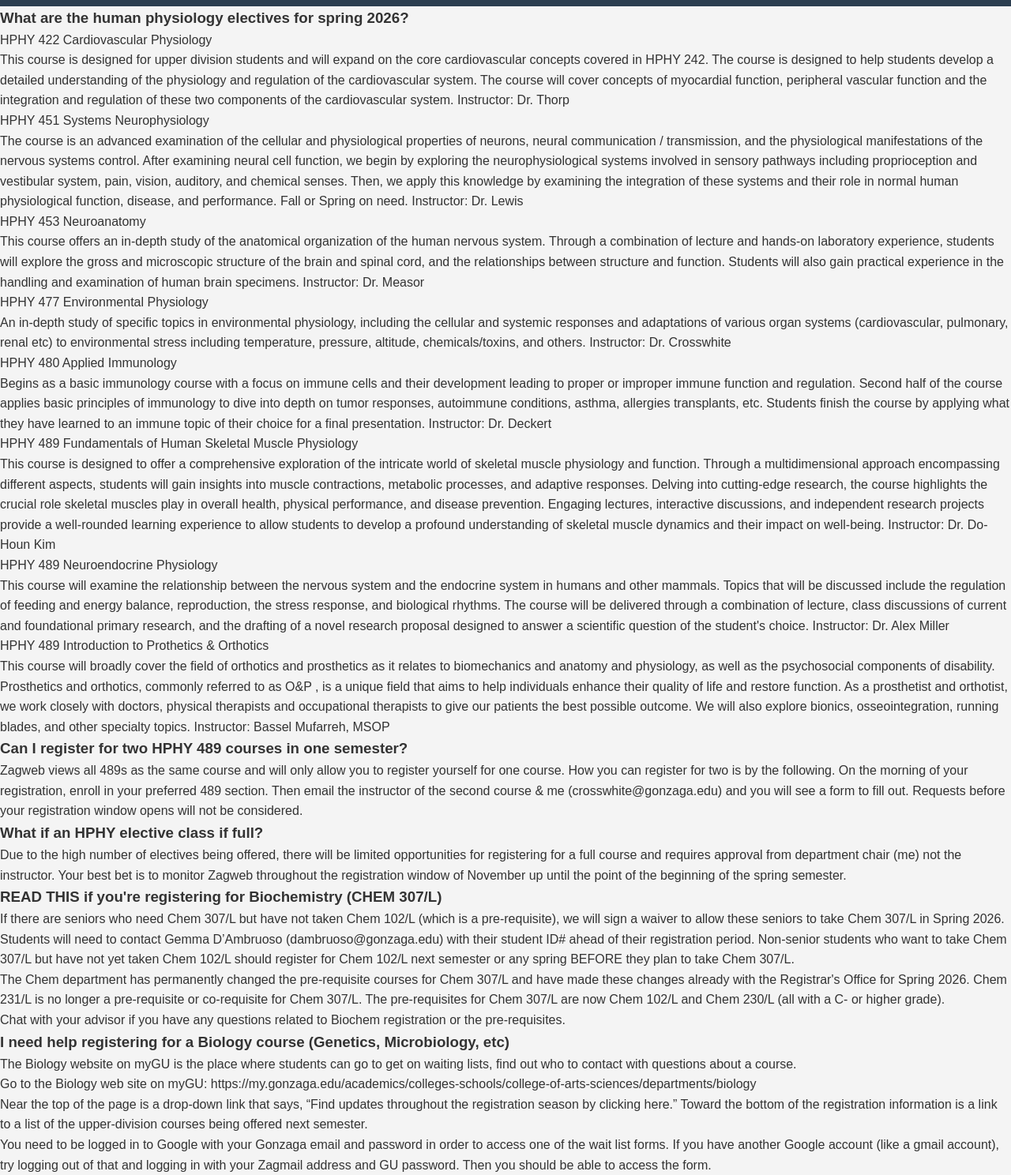
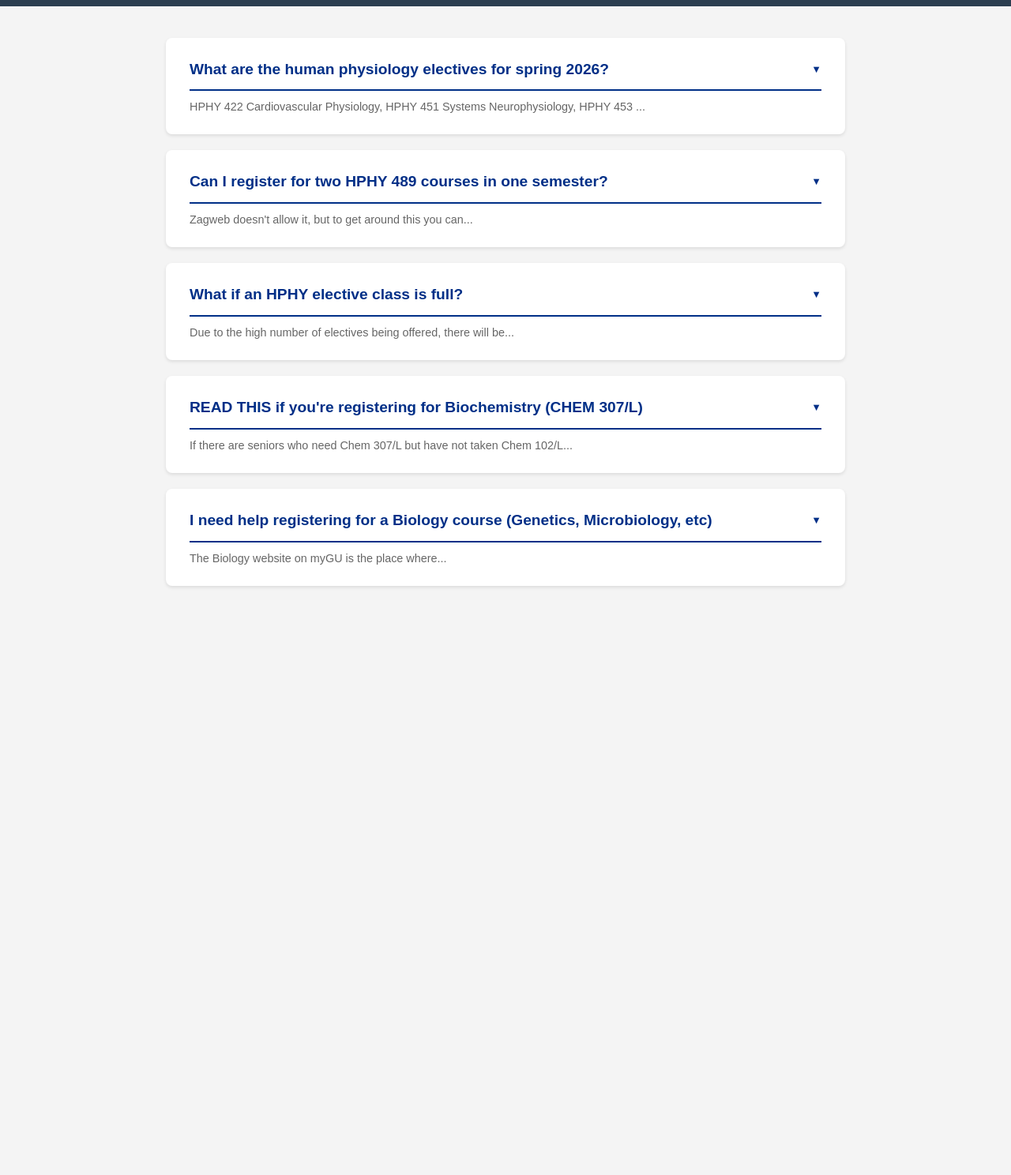
Before and after one commit to TiernanMurphy/human-physiology-scheduling, a website: page client/pages/faq.html in a window 1280 px wide. Shown: the part 66-1554 px from the top of the page at 79% size. After the commit the page ends 848 px from the top, so only its background shows below. Drawn offline with Linux system fonts and the light colour scheme.

Commit message:
style(faq): add collapsible sections with dropdown styling

```diff
--- a/client/pages/faq.html
+++ b/client/pages/faq.html
@@ -11,136 +11,176 @@
     <div class="nav-container">
         <h1 class="logo">Gonzaga's Advising Software Planning Network</h1>
         <div class="nav-links">
-                <a href="/pages/home.html" class="active">Dashboard</a>
+            <a href="/pages/home.html">Dashboard</a>
             <a href="/pages/plan.html">Create Plan</a>
-                <a href="/pages/faq.html">FAQ</a>
+            <a href="/pages/faq.html" class="active">FAQ</a>
             <a href="/pages/index.html">Login/Register</a>
         </div>
     </div>
 </nav>
-    <div class="electives">
+
+<div class="faq-container">
+    <details class="faq-section electives">
+        <summary>
             <h3>What are the human physiology electives for spring 2026?</h3>
+            <p class="preview">HPHY 422 Cardiovascular Physiology, HPHY 451 Systems Neurophysiology, HPHY 453 ...</p>
+        </summary>
+        <div class="faq-content">
             <article>
                 <ul>
-                <li>HPHY 422 Cardiovascular Physiology <p>This course is designed for upper division students and will
-                    expand on the core cardiovascular concepts covered in HPHY 242. The course is designed to help students
-                    develop a detailed understanding of the physiology and regulation of the cardiovascular system. The
-                    course will cover concepts of myocardial function, peripheral vascular function and the integration and
-                    regulation of these two components of the cardiovascular system. Instructor: Dr. Thorp</p>
+                    <li>HPHY 422 Cardiovascular Physiology
+                        <p>This course is designed for upper division students and will expand on the core
+                            cardiovascular concepts covered in HPHY 242. The course is designed to help students develop
+                            a detailed understanding of the physiology and regulation of the cardiovascular system. The
+                            course will cover concepts of myocardial function, peripheral vascular function and the
+                            integration and regulation of these two components of the cardiovascular system.
+                            Instructor: Dr. Thorp
+                        </p>
                     </li>
-                <li>HPHY 451 Systems Neurophysiology <p>The course is an advanced examination of the cellular and
-                    physiological properties of neurons, neural communication / transmission, and the physiological
-                    manifestations of the nervous systems control. After examining neural cell function, we begin by
-                    exploring the neurophysiological systems involved in sensory pathways including proprioception and
-                    vestibular system, pain, vision, auditory, and chemical senses. Then, we apply this knowledge by
-                    examining the integration of these systems and their role in normal human physiological function,
-                    disease, and performance. Fall or Spring on need. Instructor: Dr. Lewis</p>
+                    <li>HPHY 451 Systems Neurophysiology
+                        <p>
+                            The course is an advanced examination of the cellular and physiological properties of
+                            neurons, neural communication / transmission, and the physiological manifestations of the
+                            nervous systems control. After examining neural cell function, we begin by exploring the
+                            neurophysiological systems involved in sensory pathways including proprioception and
+                            vestibular system, pain, vision, auditory, and chemical senses. Then, we apply this
+                            knowledge by examining the integration of these systems and their role in normal human
+                            physiological function, disease, and performance. Fall or Spring on need. Instructor: Dr. Lewis
+                        </p>
                     </li>
-                <li>HPHY 453 Neuroanatomy <p>This course offers an in-depth study of the anatomical organization of the
-                    human nervous system. Through a combination of lecture and hands-on laboratory experience, students will
-                    explore the gross and microscopic structure of the brain and spinal cord, and the relationships between
-                    structure and function. Students will also gain practical experience in the handling and examination of
-                    human brain specimens. Instructor: Dr. Measor</p>
+                    <li>HPHY 453 Neuroanatomy
+                        <p>
+                            This course offers an in-depth study of the anatomical organization of the human nervous
+                            system. Through a combination of lecture and hands-on laboratory experience, students will
+                            explore the gross and microscopic structure of the brain and spinal cord, and the
+                            relationships between structure and function. Students will also gain practical experience
+                            in the handling and examination of human brain specimens. Instructor: Dr. Measor
+                        </p>
                     </li>
-                <li>HPHY 477 Environmental Physiology <p>An in-depth study of specific topics in environmental physiology,
-                    including the cellular and systemic responses and adaptations of various organ systems (cardiovascular,
-                    pulmonary, renal etc) to environmental stress including temperature, pressure, altitude,
-                    chemicals/toxins, and others. Instructor: Dr. Crosswhite</p>
+                    <li>HPHY 477 Environmental Physiology
+                        <p>An in-depth study of specific topics in environmental physiology, including the cellular and
+                            systemic responses and adaptations of various organ systems (cardiovascular, pulmonary,
+                            renal etc) to environmental stress including temperature, pressure, altitude,
+                            chemicals/toxins, and others. Instructor: Dr. Crosswhite
+                        </p>
                     </li>
-                <li>HPHY 480 Applied Immunology <p>Begins as a basic immunology course with a focus on immune cells and
-                    their development leading to proper or improper immune function and regulation. Second half of the
-                    course applies basic principles of immunology to dive into depth on tumor responses, autoimmune
-                    conditions, asthma, allergies transplants, etc. Students finish the course by applying what they have
-                    learned to an immune topic of their choice for a final presentation. Instructor: Dr. Deckert</p>
+                    <li>HPHY 480 Applied Immunology
+                        <p>Begins as a basic immunology course with a focus on immune cells and their development
+                            leading to proper or improper immune function and regulation. Second half of the course
+                            applies basic principles of immunology to dive into depth on tumor responses, autoimmune
+                            conditions, asthma, allergies transplants, etc. Students finish the course by applying what
+                            they have learned to an immune topic of their choice for a final presentation. Instructor: Dr. Deckert
+                        </p>
                     </li>
-                <li>HPHY 489 Fundamentals of Human Skeletal Muscle Physiology <p>This course is designed to offer a
-                    comprehensive exploration of the intricate world of skeletal muscle physiology and function. Through a
-                    multidimensional approach encompassing different aspects, students will gain insights into muscle
-                    contractions, metabolic processes, and adaptive responses. Delving into cutting-edge research, the
-                    course highlights the crucial role skeletal muscles play in overall health, physical performance, and
-                    disease prevention. Engaging lectures, interactive discussions, and independent research projects
-                    provide a well-rounded learning experience to allow students to develop a profound understanding of
-                    skeletal muscle dynamics and their impact on well-being. Instructor: Dr. Do-Houn Kim</p>
+                    <li>HPHY 489 Fundamentals of Human Skeletal Muscle Physiology
+                        <p>This course is designed to offer a comprehensive exploration of the intricate world of
+                            skeletal muscle physiology and function. Through a multidimensional approach encompassing
+                            different aspects, students will gain insights into muscle contractions, metabolic processes,
+                            and adaptive responses. Delving into cutting-edge research, the course highlights the
+                            crucial role skeletal muscles play in overall health, physical performance, and disease
+                            prevention. Engaging lectures, interactive discussions, and independent research projects
+                            provide a well-rounded learning experience to allow students to develop a profound
+                            understanding of skeletal muscle dynamics and their impact on well-being.
+                            Instructor: Dr. Do-Houn Kim</p>
                     </li>
-                <li>HPHY 489 Neuroendocrine Physiology <p>This course will examine the relationship between the nervous
-                    system and the endocrine system in humans and other mammals. Topics that will be discussed include the
-                    regulation of feeding and energy balance, reproduction, the stress response, and biological rhythms.
-                    The course will be delivered through a combination of lecture, class discussions of current and
-                    foundational primary research, and the drafting of a novel research proposal designed to answer a
-                    scientific question of the student's choice. Instructor: Dr. Alex Miller</p>
+                    <li>HPHY 489 Neuroendocrine Physiology
+                        <p>
+                            This course will examine the relationship between the nervous system and the endocrine
+                            system in humans and other mammals. Topics that will be discussed include the regulation of
+                            feeding and energy balance, reproduction, the stress response, and biological rhythms. The
+                            course will be delivered through a combination of lecture, class discussions of current and
+                            foundational primary research, and the drafting of a novel research proposal designed to
+                            answer a scientific question of the student's choice. Instructor: Dr. Alex Miller
+                        </p>
                     </li>
-                <li>HPHY 489 Introduction to Prothetics & Orthotics <p>This course will broadly cover the field of
-                    orthotics and prosthetics as it relates to biomechanics and anatomy and physiology, as well as the
-                    psychosocial components of disability. Prosthetics and orthotics, commonly referred to as O&P , is a
-                    unique field that aims to help individuals enhance their quality of life and restore function. As a
-                    prosthetist and orthotist, we work closely with doctors, physical therapists and occupational therapists
-                    to give our patients the best possible outcome. We will also explore bionics, osseointegration, running
-                    blades, and other specialty topics. Instructor: Bassel Mufarreh, MSOP</p>
+                    <li>HPHY 489 Introduction to Prothetics & Orthotics
+                        <p>
+                            This course will broadly cover the field of orthotics and prosthetics as it relates to
+                            biomechanics and anatomy and physiology, as well as the psychosocial components of disability.
+                            Prosthetics and orthotics, commonly referred to as O&P , is a unique field that aims to help
+                            individuals enhance their quality of life and restore function. As a prosthetist and orthotist,
+                            we work closely with doctors, physical therapists and occupational therapists to give our
+                            patients the best possible outcome. We will also explore bionics, osseointegration, running
+                            blades, and other specialty topics. Instructor: Bassel Mufarreh, MSOP
+                        </p>
                     </li>
                 </ul>
             </article>
         </div>
-    <div class="dual-489-registration">
+    </details>
+
+    <details class="faq-section dual-489-registration">
+        <summary>
             <h3>Can I register for two HPHY 489 courses in one semester?</h3>
+            <p class="preview">Zagweb doesn't allow it, but to get around this you can...</p>
+        </summary>
+        <div class="faq-content">
             <p>
-            Zagweb views all 489s as the same course and will only allow you to register yourself for one course. How
-            you can register for two is by the following. On the morning of your registration, enroll in your preferred
-            489 section. Then email the instructor of the second course & me (crosswhite@gonzaga.edu) and you will see
-            a form to fill out. Requests before your registration window opens will not be considered.
+                Zagweb views all 489s as the same course and will only allow you to register yourself for one course.
+                How you can register for two is by the following. On the morning of your registration, enroll in your
+                preferred 489 section. Then email the instructor of the second course & me (crosswhite@gonzaga.edu) and
+                you will see a form to fill out. Requests before your registration window opens will not be considered.
             </p>
         </div>
-    <div class="full-489-section">
-        <h3>What if an HPHY elective class if full?</h3>
+    </details>
+
+    <details class="faq-section full-489-section">
+        <summary>
+            <h3>What if an HPHY elective class is full?</h3>
+            <p class="preview">Due to the high number of electives being offered, there will be...</p>
+        </summary>
+        <div class="faq-content">
             <p>
-            Due to the high number of electives being offered, there will be limited opportunities for registering for
-            a full course and requires approval from department chair (me) not the instructor. Your best bet is to
-            monitor Zagweb throughout the registration window of November up until the point of the beginning of the
-            spring semester.
+                Due to the high number of electives being offered, there will be limited opportunities for registering
+                for a full course and requires approval from department chair (me) not the instructor. Your best bet is
+                to monitor Zagweb throughout the registration window of November up until the point of the beginning of
+                the spring semester.
             </p>
         </div>
-    <div class="chem-307/l">
+    </details>
+
+    <details class="faq-section chem-307">
+        <summary>
             <h3>READ THIS if you're registering for Biochemistry (CHEM 307/L)</h3>
+            <p class="preview">If there are seniors who need Chem 307/L but have not taken Chem 102/L...</p>
+        </summary>
+        <div class="faq-content">
             <ul>
                 <li>
-                If there are seniors who need Chem 307/L but have not taken Chem 102/L (which is a pre-requisite), we
-                will sign a waiver to allow these seniors to take Chem 307/L in Spring 2026.  Students will need to
-                contact Gemma D’Ambruoso (dambruoso@gonzaga.edu) with their student ID# ahead of their registration
-                period. Non-senior students who want to take Chem 307/L but have not yet taken Chem 102/L should
-                register for Chem 102/L next semester or any spring BEFORE they plan to take Chem 307/L.
+                    If there are seniors who need Chem 307/L but have not taken Chem 102/L (which is a pre-requisite), we will sign a waiver to allow these seniors to take Chem 307/L in Spring 2026. Students will need to contact Gemma D'Ambruoso (dambruoso@gonzaga.edu) with their student ID# ahead of their registration period. Non-senior students who want to take Chem 307/L but have not yet taken Chem 102/L should register for Chem 102/L next semester or any spring BEFORE they plan to take Chem 307/L.
                 </li>
                 <li>
-                The Chem department has permanently changed the pre-requisite courses for Chem 307/L and have made
-                these changes already with the Registrar's Office for Spring 2026.  Chem 231/L is no longer a
-                pre-requisite or co-requisite for Chem 307/L.  The pre-requisites for Chem 307/L are now Chem 102/L and
-                Chem 230/L (all with a C- or higher grade).
+                    The Chem department has permanently changed the pre-requisite courses for Chem 307/L and have made these changes already with the Registrar's Office for Spring 2026. Chem 231/L is no longer a pre-requisite or co-requisite for Chem 307/L. The pre-requisites for Chem 307/L are now Chem 102/L and Chem 230/L (all with a C- or higher grade).
                 </li>
                 <li>
                     Chat with your advisor if you have any questions related to Biochem registration or the pre-requisites.
                 </li>
             </ul>
         </div>
-    <div>
+    </details>
+
+    <details class="faq-section biology-courses">
+        <summary>
             <h3>I need help registering for a Biology course (Genetics, Microbiology, etc)</h3>
+            <p class="preview">The Biology website on myGU is the place where...</p>
+        </summary>
+        <div class="faq-content">
             <ul>
                 <li>
-                The Biology website on myGU is the place where students can go to get on waiting lists, find out who to
-                contact with questions about a course.
+                    The Biology website on myGU is the place where students can go to get on waiting lists, find out who to contact with questions about a course.
                 </li>
                 <li>
-                Go to the Biology web site on myGU:
-                https://my.gonzaga.edu/academics/colleges-schools/college-of-arts-sciences/departments/biology
+                    Go to the Biology web site on myGU: https://my.gonzaga.edu/academics/colleges-schools/college-of-arts-sciences/departments/biology
                 </li>
                 <li>
-                Near the top of the page is a drop-down link that says, “Find updates throughout the registration
-                season by clicking here.” Toward the bottom of the registration information is a link to a list of the
-                upper-division courses being offered next semester.
+                    Near the top of the page is a drop-down link that says, "Find updates throughout the registration season by clicking here." Toward the bottom of the registration information is a link to a list of the upper-division courses being offered next semester.
                 </li>
                 <li>
-                You need to be logged in to Google with your Gonzaga email and password in order to access one of the
-                wait list forms. If you have another Google account (like a gmail account), try logging out of that and
-                logging in with your Zagmail address and GU password. Then you should be able to access the form.
+                    You need to be logged in to Google with your Gonzaga email and password in order to access one of the wait list forms. If you have another Google account (like a gmail account), try logging out of that and logging in with your Zagmail address and GU password. Then you should be able to access the form.
                 </li>
             </ul>
         </div>
+    </details>
+</div>
 </body>
 </html>
--- a/client/public/css/styles.css
+++ b/client/public/css/styles.css
@@ -318,3 +318,158 @@ body {
 .btn-download:hover {
     background-color: #2980b9;
 }
+
+/* FAQ Container */
+.faq-container {
+    max-width: 900px;
+    margin: 40px auto;
+    padding: 0 20px;
+}
+
+/* FAQ Section */
+.faq-section {
+    background: white;
+    border-radius: 8px;
+    margin-bottom: 20px;
+    box-shadow: 0 2px 4px rgba(0, 0, 0, 0.1);
+    transition: box-shadow 0.3s ease;
+}
+
+.faq-section:hover {
+    box-shadow: 0 4px 8px rgba(0, 0, 0, 0.15);
+}
+
+.faq-section[open] {
+    box-shadow: 0 4px 12px rgba(0, 0, 0, 0.2);
+}
+
+/* Summary (clickable header) */
+.faq-section summary {
+    padding: 25px 30px;
+    cursor: pointer;
+    list-style: none;
+    user-select: none;
+    position: relative;
+}
+
+.faq-section summary::-webkit-details-marker {
+    display: none;
+}
+
+/* Add arrow indicator */
+.faq-section summary::after {
+    content: '▼';
+    position: absolute;
+    right: 30px;
+    top: 30px;
+    font-size: 0.8em;
+    color: #002f87;
+    transition: transform 0.3s ease;
+}
+
+.faq-section[open] summary::after {
+    transform: rotate(180deg);
+}
+
+.faq-section summary h3 {
+    color: #002f87;
+    margin: 0 0 10px 0;
+    font-size: 1.2em;
+    padding-right: 30px;
+}
+
+/* Preview text */
+.faq-section summary .preview {
+    color: #666;
+    font-size: 0.9em;
+    margin: 0;
+    line-height: 1.4;
+}
+
+.faq-section[open] summary .preview {
+    display: none;
+}
+
+/* Content (hidden until opened) */
+.faq-content {
+    padding: 0 30px 30px 30px;
+    animation: fadeIn 0.3s ease;
+}
+
+@keyframes fadeIn {
+    from {
+        opacity: 0;
+        transform: translateY(-10px);
+    }
+    to {
+        opacity: 1;
+        transform: translateY(0);
+    }
+}
+
+.faq-content p {
+    line-height: 1.6;
+    color: #333;
+    margin-bottom: 15px;
+}
+
+.faq-content ul {
+    margin: 15px 0;
+    padding-left: 20px;
+}
+
+.faq-content li {
+    margin-bottom: 20px;
+    line-height: 1.6;
+}
+
+.faq-content li p {
+    margin-top: 8px;
+    margin-left: 0;
+    color: #555;
+    font-size: 0.95em;
+}
+
+/* FAQ element styling */
+.faq-section h3 {
+    color: #002f87; /* Gonzaga blue */
+    margin-top: 0;
+    margin-bottom: 20px;
+    font-size: 1.3em;
+    border-bottom: 2px solid #002f87;
+    padding-bottom: 10px;
+}
+
+.faq-section p {
+    line-height: 1.6;
+    color: #333;
+    margin-bottom: 15px;
+}
+
+.faq-section ul {
+    margin: 15px 0;
+    padding-left: 20px;
+}
+
+.faq-section li {
+    margin-bottom: 20px;
+    line-height: 1.6;
+}
+
+.faq-section li p {
+    margin-top: 8px;
+    margin-left: 0;
+    color: #555;
+    font-size: 0.95em;
+}
+
+/* Course list styling */
+.faq-section article ul li {
+    font-weight: 600;
+    color: #002f87;
+}
+
+.faq-section article ul li p {
+    font-weight: normal;
+    color: #555;
+}
```
Lines whose indentation alone changed are shown as unchanged.
